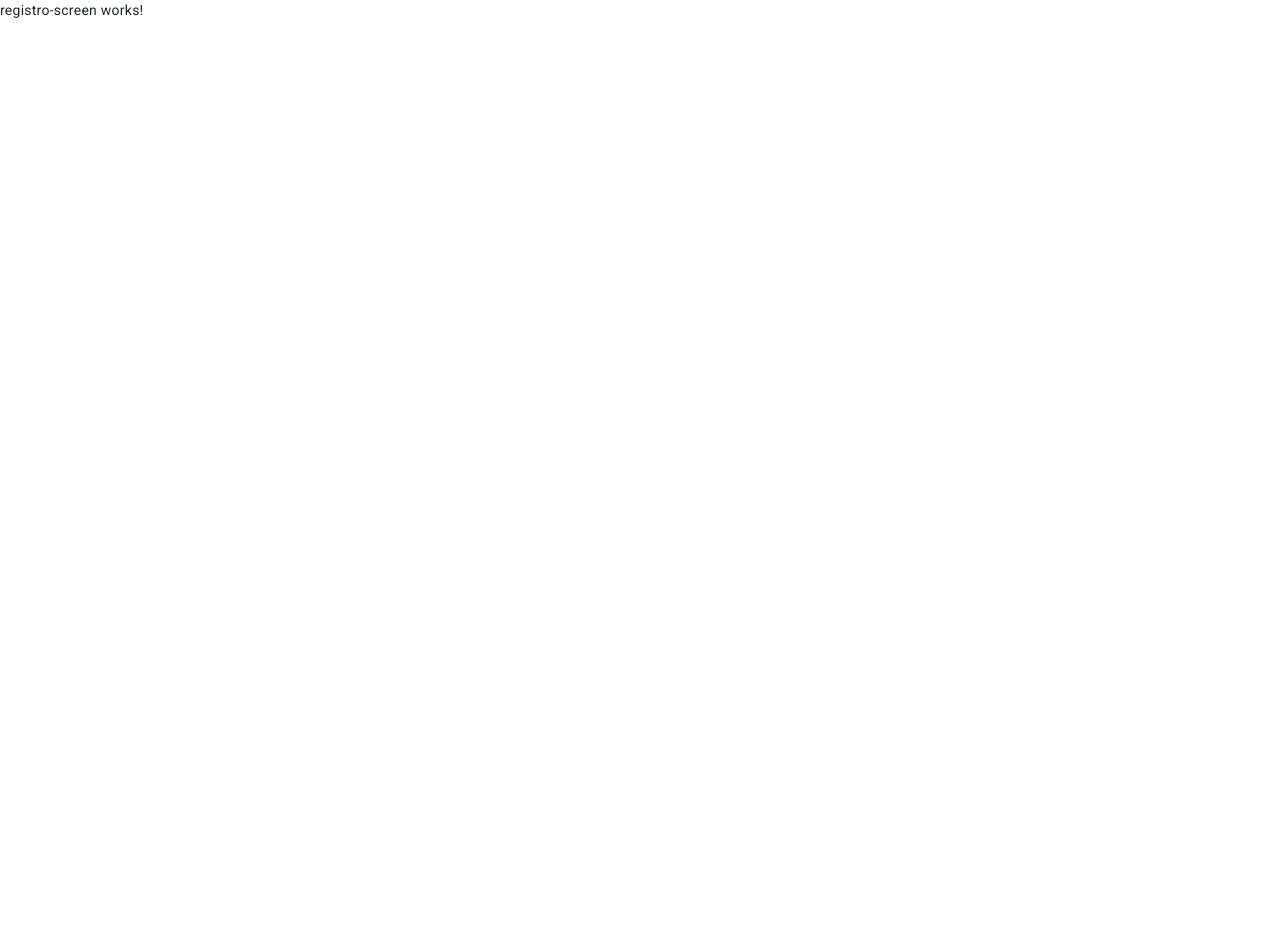
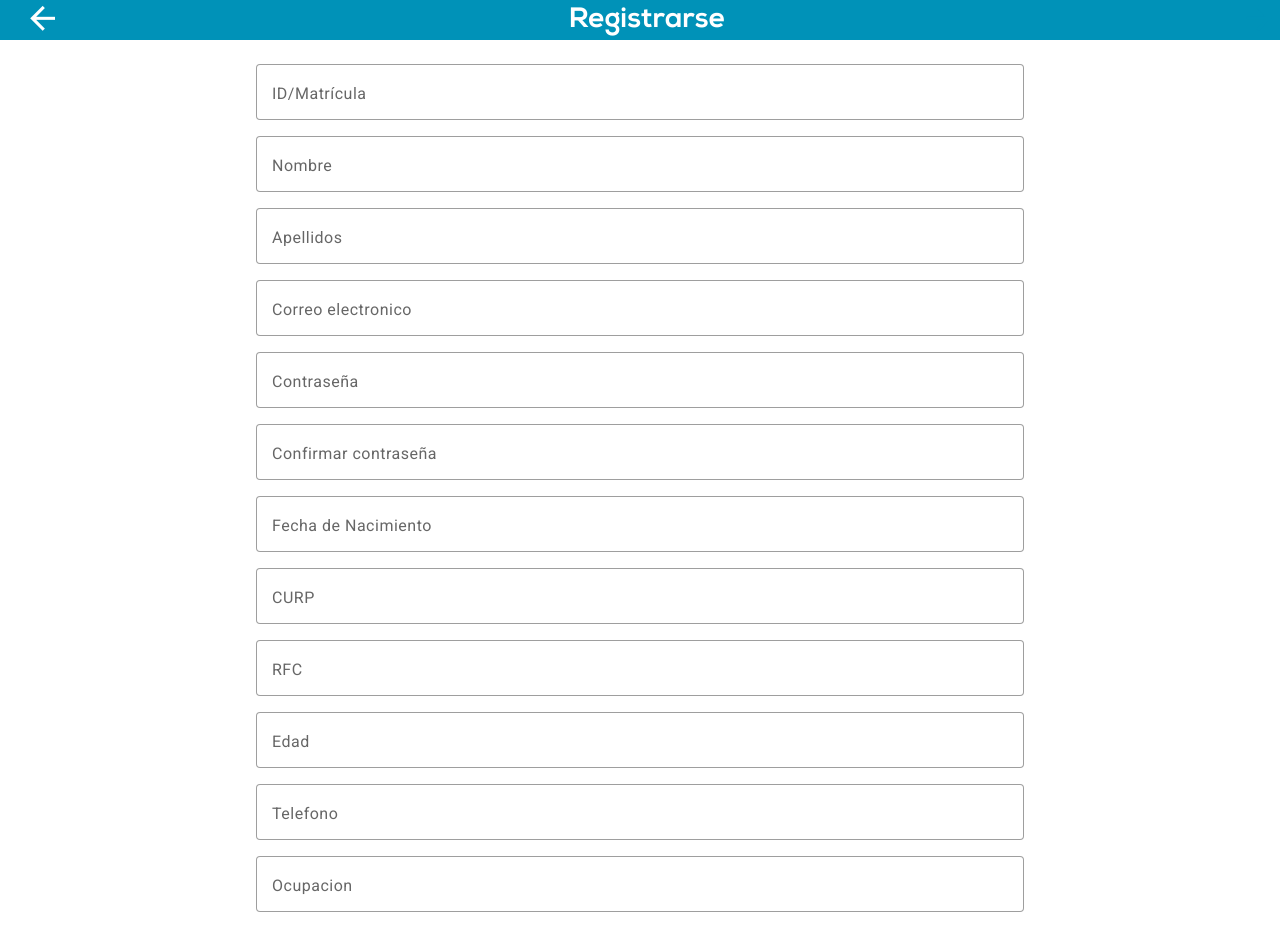
Before and after one commit to IgniferDev/herramientas-webapp, an Angular app: page /registro in a window 1280 px wide. Shown: the top 936 px of the page. Before the commit the page ends 800 px from the top, so only its background shows below. Built offline with nearby package versions, Linux system fonts and the light colour scheme.

Commit message:
Registro inputs practica3
Se añadiron los inputs y botones, se intento añadir el calendario para la fecha de nacimiento (sin exito) se puso como comentario

```diff
--- a/src/app/screens/registro-screen/registro-screen.component.html
+++ b/src/app/screens/registro-screen/registro-screen.component.html
@@ -1 +1,86 @@
-<p>registro-screen works!</p>
+<section class="registro-user">
+    <div class="wrapper">
+        <!--va a englobar todo el formulario con la cabecera-->
+        <div class="section-registro">
+            <div class="header-registro">
+                <mat-icon class="icon-back" (click)="regresar()">arrow_back</mat-icon>
+                <span *ngIf="!editar" class="title">Registrarse</span>
+                <span *ngIf="editar" class="title">Actualizar Usuario</span>
+                <mat-icon class="icon-forward">arrow_forward</mat-icon>
+            </div>
+            <div class="body-registro">
+                <mat-form-field class="mat-input" appearance="outline">
+                    <mat-label>ID/Matrícula</mat-label>
+                    <input matInput [(ngModel)]="user.matricula" name="id" placeholder="Escribe ID o matrícula">
+                </mat-form-field>
+
+                <mat-form-field class="mat-input" appearance="outline">
+                    <mat-label>Nombre</mat-label>
+                    <input matInput [(ngModel)]="user.first_name" placeholder="Escribe nombre">
+                </mat-form-field>
+
+                <mat-form-field class="mat-input" appearance="outline">
+                    <mat-label>Apellidos</mat-label>
+                    <input matInput [(ngModel)]="user.last_name" placeholder="Escribe apellidos">
+                </mat-form-field>
+
+                <mat-form-field class="mat-input" appearance="outline">
+                    <mat-label>Correo electronico</mat-label>
+                    <input matInput [(ngModel)]="user.email" placeholder="Escribe tu email">
+                </mat-form-field>
+
+                <mat-form-field class="mat-input" appearance="outline">
+                    <mat-label>Contraseña</mat-label>
+                    <input matInput [(ngModel)]="user.password" placeholder="Escribe tu contraseña">
+                </mat-form-field>
+
+                <mat-form-field class="mat-input" appearance="outline">
+                    <mat-label>Confirmar contraseña</mat-label>
+                    <input matInput [(ngModel)]="user.confirmar_password" placeholder="Confirma tu contraseña">
+                </mat-form-field>
+
+                <mat-form-field class="mat-input" appearance="outline">
+                    <mat-label>Fecha de Nacimiento</mat-label>
+                    <!--<input matInput #input [matDatepicker]="picker" [(ngModel)]="user.fecha_nacimiento" (focus)="picker.open()" placeholder="Agregar fecha">
+                    <mat-datepicker-toggle matSuffix [for]="picker"></mat-datepicker-toggle>
+                    <mat-datepicker #picker></mat-datepicker>-->
+                    <input matInput  [(ngModel)]="user.fecha_nacimiento"  placeholder="Escribe tu fecha">
+                </mat-form-field>
+
+                <mat-form-field class="mat-input" appearance="outline">
+                    <mat-label>CURP</mat-label>
+                    <input matInput  [(ngModel)]="user.curp"  placeholder="Escribe tu CURP">
+                </mat-form-field>
+
+                <mat-form-field class="mat-input" appearance="outline">
+                    <mat-label>RFC</mat-label>
+                    <input matInput [(ngModel)]="user.rfc" placeholder="Escribe tu RFC">
+                </mat-form-field>
+
+                <mat-form-field class="mat-input" appearance="outline">
+                    <mat-label>Edad</mat-label>
+                    <input matInput [(ngModel)]="user.edad" placeholder="Escribe tu edad">
+                </mat-form-field>
+
+                <mat-form-field class="mat-input" appearance="outline">
+                    <mat-label>Telefono</mat-label>
+                    <input matInput [(ngModel)]="user.telefono" placeholder="Escribe tu telefono">
+                </mat-form-field>
+
+                <mat-form-field class="mat-input" appearance="outline">
+                    <mat-label>Ocupacion</mat-label>
+                    <input matInput [(ngModel)]="user.ocupacion" placeholder="Escribe tu ocupacion">
+                </mat-form-field>
+                <div class="buttons">
+                    <div class="button1">
+                       <button type="button" class="btn btn-danger btn-lg">Cancelar</button>
+                    </div>
+                    <div class="button2">
+                        <button type="button" class="btn btn-primary btn-lg">Registrar</button>
+                    </div>
+                </div>
+            </div>
+
+        </div>
+    </div>
+</section>
--- a/src/app/screens/registro-screen/registro-screen.component.scss
+++ b/src/app/screens/registro-screen/registro-screen.component.scss
@@ -0,0 +1,109 @@
+.wrapper{
+    width: 100vw;
+    height: 100vh;
+    //Flex
+    display: flex;
+    flex-direction: row;
+    justify-content: center;
+    align-items: flex-start;
+    background-color: #FFFFFF;
+}
+
+.section-registro{
+    width: 100%;
+    height: 100%;
+    display: flex;
+    flex-direction: column;
+    justify-content: flex-start;
+    align-items: center;
+}
+
+.header-registro{
+    width: 100%;
+    height: 10vh;
+    display: flex;
+    flex-direction: row;
+    justify-content: space-between;
+    align-items: center;
+    background-color: #0092B8;
+}
+
+.title{
+    font-size: 28px;
+    font-family: Nexa-Bold;
+    text-align: center;
+    opacity: 1;
+    font-weight: bold;
+    color: #FFFFFF;
+}
+
+.icon-back{
+    padding-left: 1.5rem;
+    color: #FFFFFF;
+    font-size: 28pt;
+    width: 55px;
+    height: 40px;
+    cursor: pointer;
+}
+
+.icon-forward{
+    padding-right: 1.5rem;
+    color: #0092B8;
+    font-size: 28pt;
+    width: 40px;
+    height: 40px;
+}
+
+.body-registro{
+    width: 60%;
+    height: 100vh;
+    display: flex;
+    flex-direction: column;
+    justify-content: flex-start;
+    align-items: center;
+    padding-top: 1.5rem;
+    margin-bottom: 2%;
+    gap: 1.5rem;
+}
+
+.buttons{
+    display: flex;
+    align-items: center;
+    justify-content: space-between;
+    padding: 10px;
+}
+
+mat-form-field{
+    width: 100%!important;
+    height: 48px!important;
+    text-align: left!important;
+}
+
+//Estilos mat-input
+::ng-deep .mat-focused .mat-form-field-label {
+    /*change color of label*/
+    text-align: left;
+    font-family: Nexa!important;
+    font-size: 13px;
+    letter-spacing: 0px;
+    color: #E84150 !important;
+    opacity: 1;
+}
+::ng-deep .mat-input-element{
+    text-align: left;
+    font-family: Nexa;
+    font-size: 16px;
+    letter-spacing: 0px;
+    opacity: 0.6;
+    color: #000000 !important;
+}
+
+::ng-deep .mat-form-field-appearance-outline .mat-form-field-outline {
+    color: #000000;
+    background-color: #FFFFFF;
+}
+
+//Cambiar focused de mat-input
+::ng-deep .mat-form-field-appearance-outline.mat-focused .mat-form-field-outline-thick {
+    color: #000000!important;
+}
--- a/src/app/screens/registro-screen/registro-screen.component.ts
+++ b/src/app/screens/registro-screen/registro-screen.component.ts
@@ -1,4 +1,5 @@
 import { Component, OnInit } from '@angular/core';
+import { Location } from '@angular/common';
 
 @Component({
   selector: 'app-registro-screen',
@@ -7,9 +8,43 @@ import { Component, OnInit } from '@angular/core';
 })
 export class RegistroScreenComponent implements OnInit {
 
-  constructor() { }
+  //variables
+  public editar:boolean = false;
+  public user:any = {};
+  constructor(
+    private location: Location,
+  ) { }
 
   ngOnInit(): void {
+    this.user = this.esquemaUser();
+    console.log("User: ", this.user);
+
+  }
+
+
+  public regresar() {
+    this.location.back();
+  }
+
+
+
+
+
+  public esquemaUser(){
+    return {
+      'matricula': '',
+      'first_name': '',
+      'last_name': '',
+      'email': '',
+      'password': '',
+      'confirmar_password': '',
+      'fecha_nacimiento': '',
+      'curp': '',
+      'rfc': '',
+      'edad': '',
+      'telefono': '',
+      'ocupacion': '',
+    }
   }
 
 }
```
Also changed, not shown: src/app/app.module.ts (+12 -2 lines).
